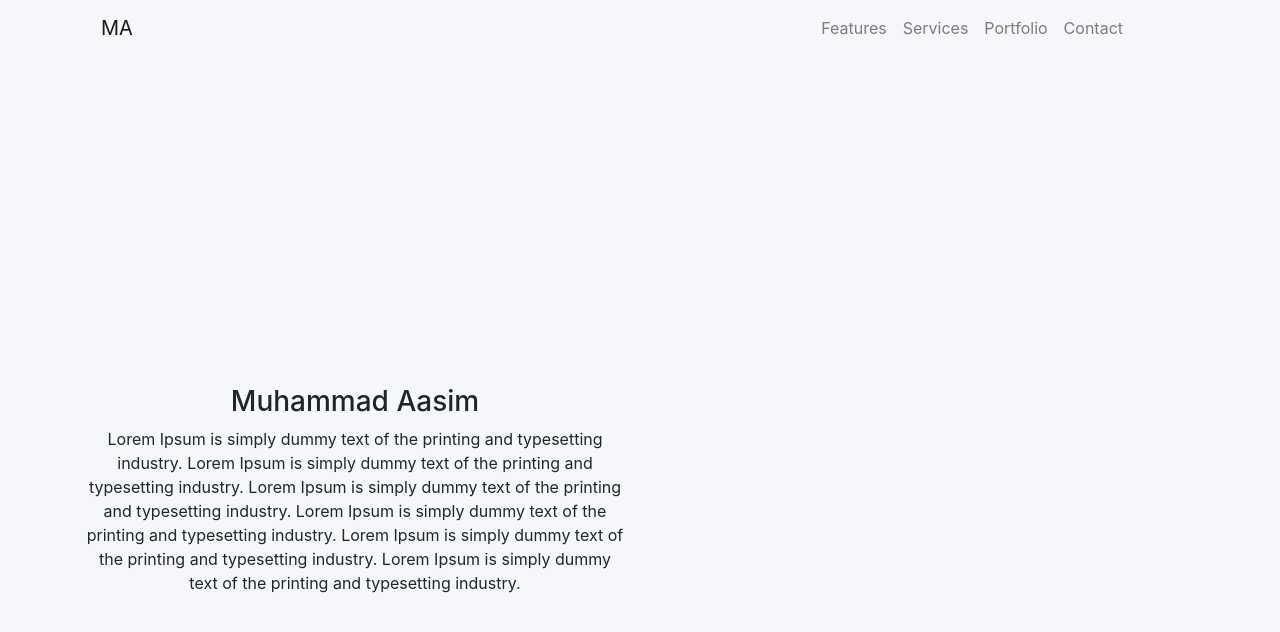
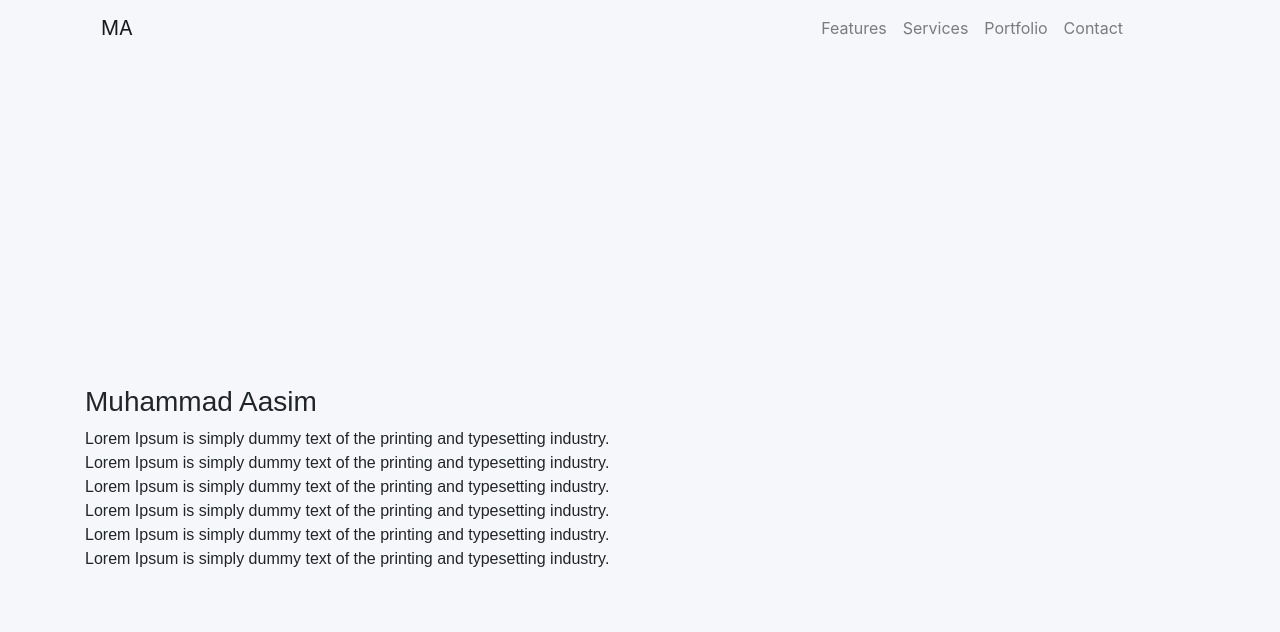
Before and after one commit to muhammadaasim/ma-portfolio, a React (Create React App) app: page / in a window 1280 px wide. Shown: the top 632 px of the page. Built offline with nearby package versions, Linux system fonts and the light colour scheme.

Commit message:
text margin

```diff
--- a/src/Components/Home.js
+++ b/src/Components/Home.js
@@ -7,11 +7,11 @@ const Home = () => {
             <Container>
                 <Row>
                     <Col>
-                        <div className="h-text">
+                        <div className="h-text text-left">
                             <h3>
                                 Muhammad Aasim
                         </h3>
-                            <p>
+                            <p className="text-left">
                                 Lorem Ipsum is simply dummy text of the printing and typesetting industry.
                                    Lorem Ipsum is simply dummy text of the printing and typesetting industry.
                                    Lorem Ipsum is simply dummy text of the printing and typesetting industry.
--- a/src/Components/theme.css
+++ b/src/Components/theme.css
@@ -3,4 +3,6 @@
 }
 .h-text{
     padding: 61% 0 61% 0;
+    text-align: left;
+    font-family: Arial, Helvetica, sans-serif;
 }
```
